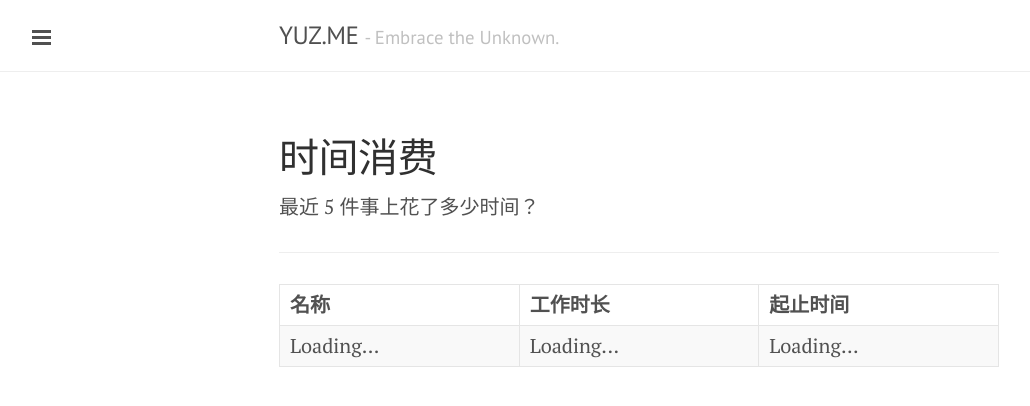
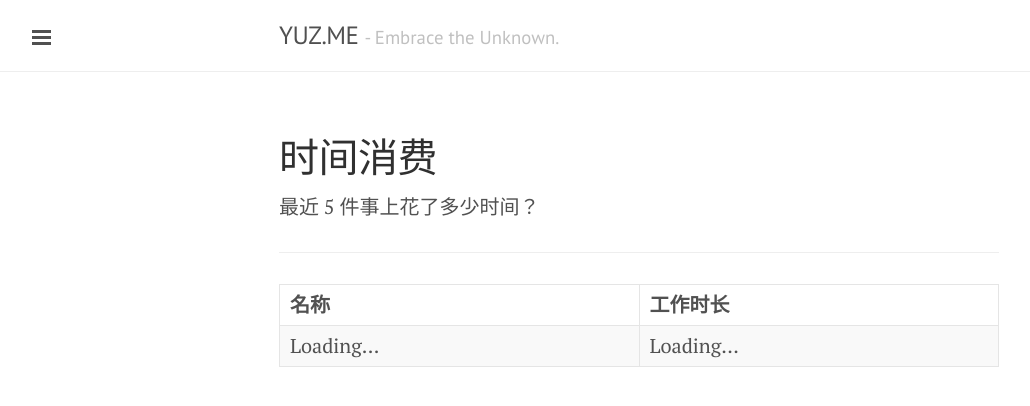
Before and after one commit to yusite/yuz.me, a Jekyll site: the page built from log/t.md, in a window 1280 px wide. Shown: the top 406 px of the page, without its empty margins (1-1031 px from the left). Built offline with Jekyll 4.4.1, drawn with Linux system fonts in a browser that asks for light colours; Markdown is read by kramdown in place of the engine named in the settings.

Commit message:
update log page

```diff
--- a/javascript/custom/time.js
+++ b/javascript/custom/time.js
@@ -41,7 +41,6 @@
             output.push('<tr>');
             output.push('<td>' + dataArray[i].Name + '</td>');
             output.push('<td>' + getDuration(dataArray[i].Begin, dataArray[i].End) + '</td>');
-            output.push('<td>' + getTimeString(dataArray[i].Begin) + '~' + getTimeString(dataArray[i].End) + '</td>');
             output.push('</tr>');
         }
         return output.join("");
--- a/log/t.md
+++ b/log/t.md
@@ -15,14 +15,12 @@ script: /javascript/custom/time.js
     <tr>
       <th style="text-align:left;">名称</th>
       <th style="text-align:left;">工作时长</th>
-      <th style="text-align:left;">起止时间</th>
     </tr>
   </thead>
   <tbody id="time">
     <tr>
       <td>Loading...</td>
       <td>Loading...</td>
-      <td>Loading...</td>
     </tr>
   </tbody>
 </table>
```
